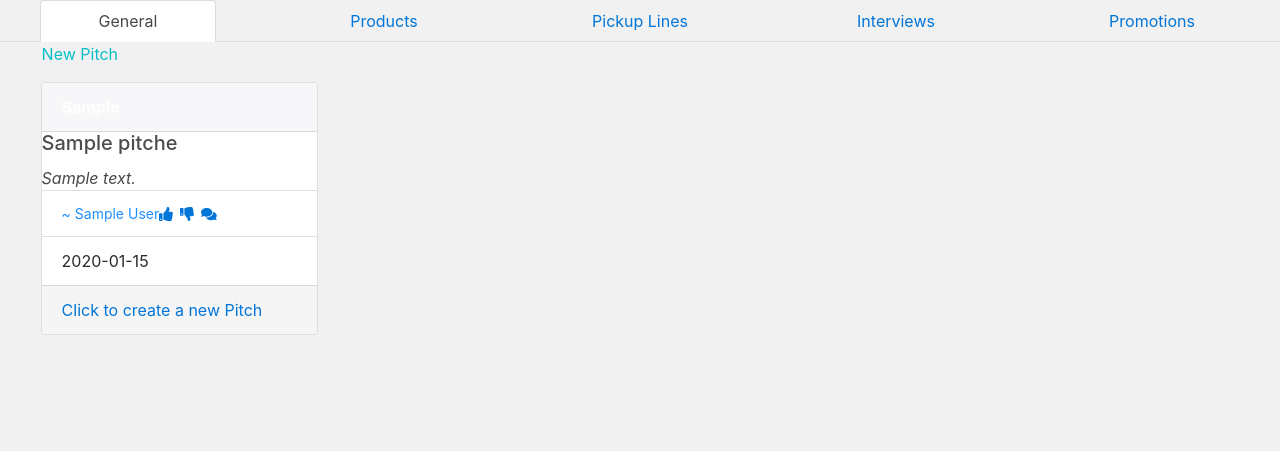
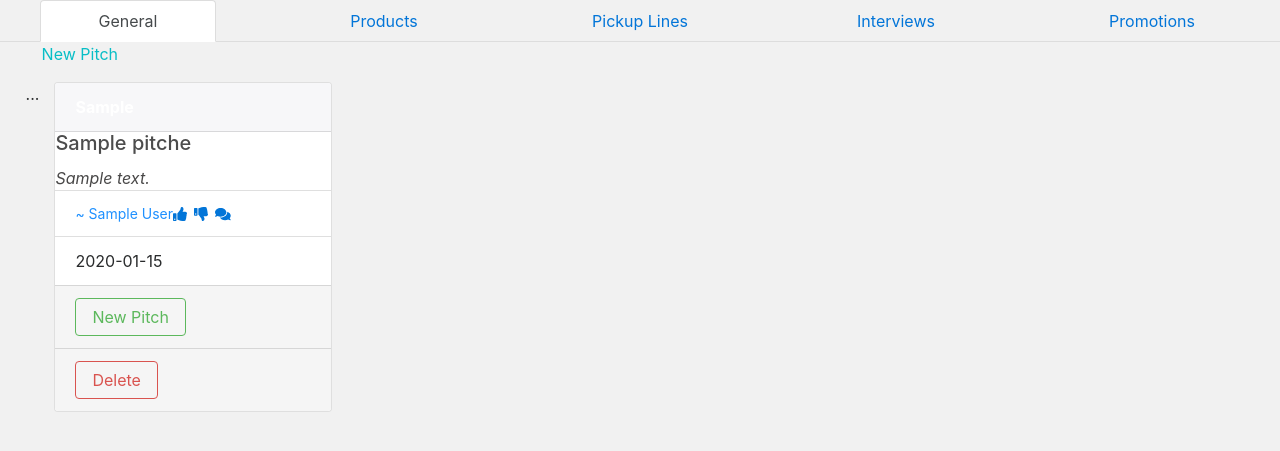
Before and after one commit to Kiru-axis/Flask-Blog, a Flask app: page / in a window 1280 px wide. Shown: the part 64-515 px from the top of the page. Run offline with Flask 2, Linux system fonts and the light colour scheme; tables that the repository leaves empty hold one stand-in row (values such as "Sample post"); some libraries are stand-ins or nearby versions.

Commit message:
final commit

```diff
--- a/app/main/views.py
+++ b/app/main/views.py
@@ -98,6 +98,8 @@ def new_pitch():
 
 
 
+
+
 @main.route('/pitch/comments', methods = ['GET', 'POST'])
 @login_required
 def comments():
--- a/app/templates/fourOwfour.html
+++ b/app/templates/fourOwfour.html
@@ -0,0 +1,3 @@
+<div class="container">
+    <h1>page not found</h1>
+</div>
--- a/app/templates/index.html
+++ b/app/templates/index.html
@@ -1,4 +1,13 @@
-{% extends 'base.html' %} {% import 'macros.html' as macro %} {% block body %}
+{% extends 'base.html' %} {% import 'macros.html' as macro %}
+
+
+<!-- Styles block -->
+
+{% block styles%}
+    {{ super() }}
+    <link rel="stylesheet" href="{{url_for('static',filename='css/index.css')}}">
+{% endblock %}
+{% block body %}
 
 
 
--- a/app/templates/macros.html
+++ b/app/templates/macros.html
@@ -1,5 +1,9 @@
 {% macro displayPitchList(pitch_list) %}
 {% for pitch in pitch_list %}
+
+
+<!-- Content block -->
+...
 <div class="col-md-3 col-sm-6 col-xs-6" id='pitch'>
     <div class="card">
         <div class="card-header" style="color: white
@@ -26,8 +30,14 @@
             </li>
             <li class="list-group-item">{{pitch.published_at.strftime('%Y-%m-%d')}}</li>
             <li class="list-group-item" style="background-color: whitesmoke;">
-                <a href="{{url_for('main.new_pitch')}}" class="new_pitch">
-                    <span id="new_pitch">Click to create a new Pitch
+                <a href="{{url_for('main.new_pitch')}}" class="btn btn-outline-success new_pitch">
+                    <span id="new_pitch">New Pitch
+                        <span>
+                </a>
+            </li>
+            <li class="list-group-item" style="background-color: whitesmoke;">
+                <a href="/" class="btn btn-outline-danger new_pitch">
+                    <span id="new_pitch">Delete
                         <span>
                 </a>
             </li>
--- a/manage.py
+++ b/manage.py
@@ -4,7 +4,7 @@ from app.models import User, Pitch, Comment
 from flask_migrate import Migrate, MigrateCommand
 
 # creating app instance
-app = create_app('production')
+app = create_app('development')
 app = create_app('test')
 
 manager = Manager(app)
--- a/requirements.txt
+++ b/requirements.txt
@@ -1,7 +1,9 @@
 alembic==1.6.5
 blinker==1.4
 click==7.1.2
+dnspython==2.1.0
 dominate==2.6.0
+email-validator==1.1.3
 Flask==1.1.4
 Flask-Bootstrap==3.3.7.1
 Flask-Login==0.5.0
@@ -13,6 +15,7 @@ Flask-Uploads==0.2.1
 Flask-WTF==0.15.1
 greenlet==1.1.0
 gunicorn==20.1.0
+idna==3.2
 itsdangerous==1.1.0
 Jinja2==2.11.3
 Mako==1.1.4
```
Also changed, not shown: app/tests/test_pitch.py (+1 -1 lines), config.py (+7 -4 lines).
